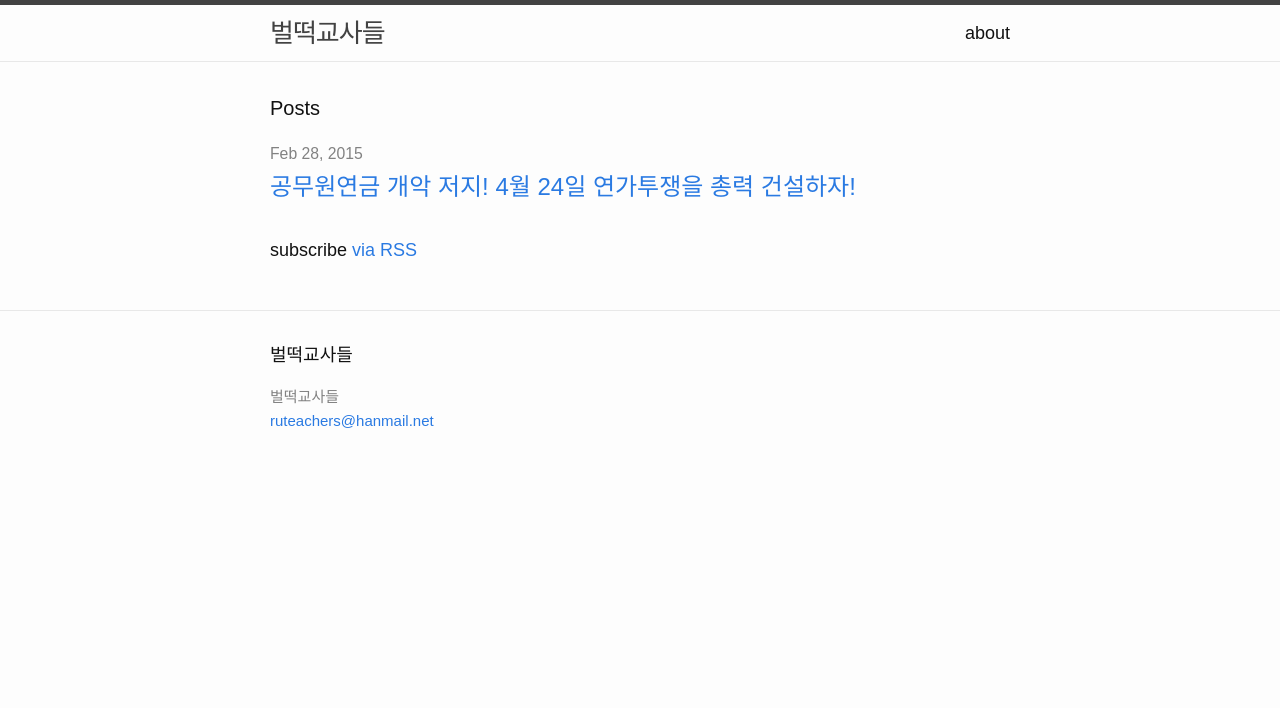
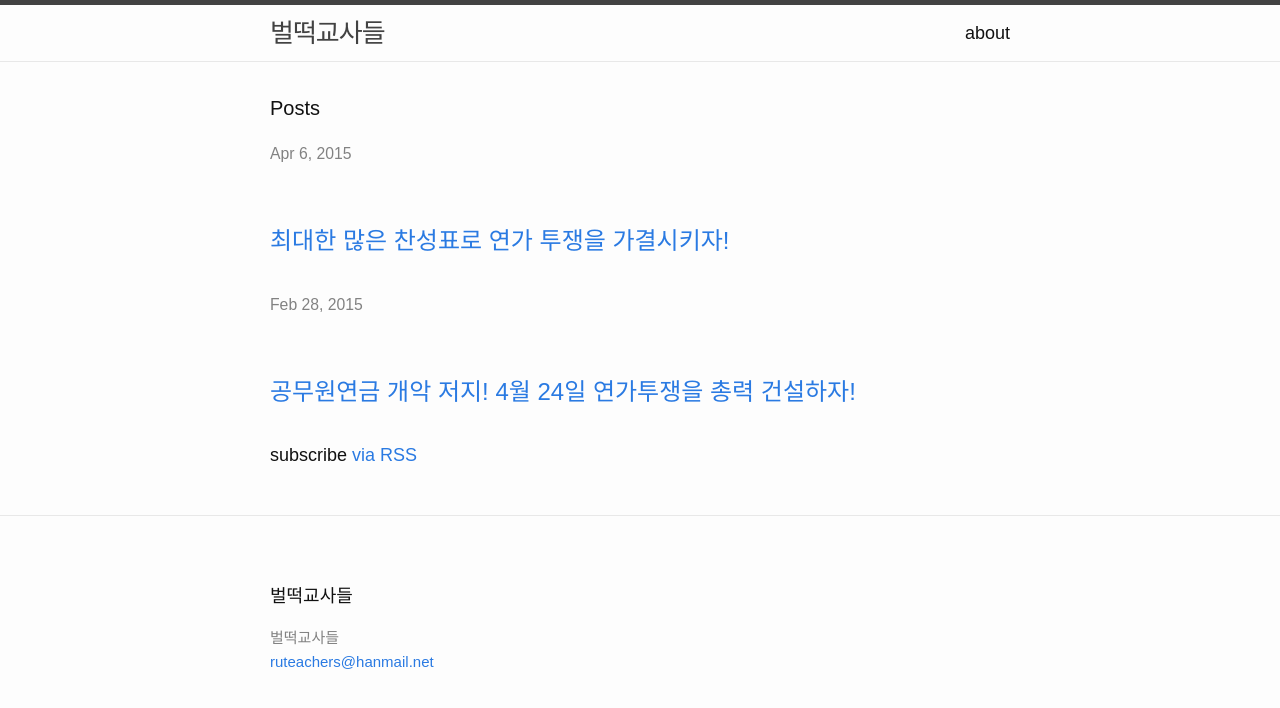
Before and after one commit to ruteachers/ruteachers.github.io, a Jekyll site: the page built from index.html, in a window 1280 px wide. Shown: the top 708 px of the page. Built offline with Jekyll 4.4.1, drawn with Linux system fonts in a browser that asks for light colours; some of the changed lines change nothing that is shown.

Commit message:
4월 6일 호외

```diff
--- /dev/null
+++ b/_posts/2015-04-06-annual-leave-struggle.md
@@ -0,0 +1,123 @@
+---
+layout: post
+title:  "최대한 많은 찬성표로 연가 투쟁을 가결시키자!"
+date:   2015-04-06
+---
+
+4.24 민주노총 총파업을 앞두고 전교조를 비롯한 각 부문에서 총투표가 진행 중이다. 이미 투표가 끝난 현대·기아차 등 금속 조합원들의 투표 참여율이 높다고 한다.
+
+![](/assets/2015-04-06-1.jpg)
+
+전교조는 오늘(4월 6일)부터 8일까지 연가 투쟁 찬반 투표를 한다. 공무원노조도 4월 6~7일 찬반 투표를 할 예정이다. 정부는 전교조와 공무원노조의 파업 찬반 투표를 ‘불법’으로 몰고 있다. 공무원연금 개악을 최우선적 국정 과제로 삼는 정부에게 전교조와 공무원노조의 집단 행동 가능성은 원치 않을 뿐 아니라 용납해서도 안 되는 상황이기 때문이다.
+
+반대로, 총투표에서 찬성표가 최대한 많이 나와 조합원들의 자신감이 높아지고, 그 결과 연가 투쟁의 규모가 커질 때 공무원연금 개악을 저지할 가능성도 커질 것이다. 그런 점에서 연가 투쟁에 직접 참가할 조합원만 찬성표를 던지라는 일각의 주장은 사실상 연가 투쟁 반대 입장일 뿐이다.
+
+협상으로는 공무원연금 개악을 막을 수 없다. 실무기구 이전에 존재했던 대타협기구도 개악의 폭을 다퉜을 뿐 개악 저지를 위해 기능하지 않았다.
+
+그러므로 실무기구에 들어가 새정치연합을 견인해 연금 개악을 막는다는 것은 전혀 가능하지가 않다. 새정치연합 대표 문재인은 “정부·여당이 공무원연금 개혁에 나선 것은 매우 용기 있고 잘한 일”이라고 말했다. 지난 3월 청와대에 가서 박근혜를 만나 다시 공무원연금 개악의 필요성에 동의했다. 문재인은 보수층의 지지를 얻으려고 이승만과 박정희 묘소를 참배하고, 최근에는 천안함이 ‘북한 잠수정에 의해 폭침’ 당했다고 말했다. 이런 당이 교사·공무원 노동자들의 노후를 방어하리라 기대해서는 안 된다.
+
+오직 우리의 투쟁만이 공무원연금을 지킬 수 있다. 지난해 11월 1일 공무원 노동자 12만 명이 모여 연금 개악에 항의하자, 그제서야 박근혜 정부는 자신들이 반대하던 협상의 장(대타협기구)을 열었다.
+
+그러나 전교조가 9년 만에 준비하는 연가 투쟁이 돈 문제라는 것에 부담을 느끼는 조합원들도 있을 것이다. 그래서 연금이 아니라 세월호 참사 진실 규명을 요구하는 것이 더 바람직하다는 의견도 나온다. 세월호 참사 진실 규명은 매우 중요하고, 전교조 조합원들은 그 운동에 적극 동참해야 한다. 그런 점에서 연가 투쟁의 슬로건에 세월호 진실 규명을 포함한 것은 잘한 일이다.
+
+그러나 세월호 쟁점과 공무원연금 쟁점을 대립시켜, 전교조는 전자를 위해서만 투쟁해야 한다는 주장은 잘못된 편향이다. 전교조는 공무원연금 개악 저지를 위해서도 투쟁해야 한다. 공무원연금 개악 공격은 사학연금, 국민연금 등 공적 연금 전반에 대한 공격의 시작점이다. 공무원연금 개악을 막지 못하면 교사·공무원의 노동시장 구조 개악, 공공기관 ‘가짜’ 정상화 대책, 공적 연금 민영화로 연결될 수 있다. 요컨대, 공무원연금 개악 저지 투쟁은 공적 연금 강화, 노동시장 구조 개악 저지, 공공부문 민영화 반대, 사회 공공성 강화를 위한 투쟁이기도 하다.
+
+9년 만에 준비하는 연가 투쟁이기 때문에 투쟁 동력을 고민하는 조합원들이 많을 것이다. 동력이 충분한 상태에서 투쟁할 수 있다면 그것처럼 유리한 투쟁도 없을 것이다. 그러나 투쟁할 수밖에 없는 경우가 훨씬 더 많다. 박근혜 정권이 4월 임시국회에서 공무원연금 개악 통과를 연일 독려하는 상황이다. 이 상황에서 투쟁 준비가 충분치 못하다거나 여론의 역풍이 우려된다며 수세적으로 후퇴하는 것은 사태를 악화시킬 뿐이다. 진지하게 연가 투쟁을 조직하면서 동력을 최대한 끌어올리기 위해 노력하는 것, 그것만이 공무원연금 전투에서 승리의 가능성을 높일 수 있는 유일한 방법이다.
+
+## 노동시장 구조 개악은 교사들의 노동조건도 겨냥하고 있다
+
+4.24 연가 투쟁은 공무원연금 개악 저지와 함께 노동시장 구조 개악 저지를 주요 요구로 삼고 있다.
+
+노동시장 구조 개악 저지는 민주노총 4.24 파업의 핵심 요구 중 하나다. 전교조가 이를 연가 투쟁의 주요 요구로 건 것은 단지 연대의 의미만이 아니다. 물론 민주노총과 연대해 연가 투쟁을 하는 것은 매우 중요한 의미가 있지만 말이다.
+
+박근혜 정부는 노동시장 구조 개악을 공공부문에서부터 밀어붙이려 한다. 공무원연금 개악과 함께 업무 저성과자 퇴출제, 성과연봉제, 임금피크제 등 노동시장 구조 개악도 공공부문을 우선적 공격 대상으로 삼고 있다.
+
+이런 노동시장 구조 개악은 교사들의 노동조건 악화와 밀접하게 연결돼 있다. 실제로, 교육부는 2015년 상반기 중 성과급-교원평가-근무평정을 일원화하는 방향으로 교원평가 개악안을 추진중이다. 이는 박근혜의 대선 공약이기도 했다.
+
+이런 일원화 개악은 직무성과급제를 통한 저성과자 퇴출, 이를 통해 해고를 쉽게 하고자 하는 노동시장 구조 개악과 맞닿아 있다.
+
+또, 직무성과급 같은 임금 체계 개편은 지난 2월 7일 공무원연금에 관한 정부 기초안에도 반영돼 있다. 정부는 기여금 납부 기한을 현재 20년에서 국민연금과 같이 10년으로 하겠다고 했다. 이는 공무원연금을 국민연금화하려는 의도이자, 임금 체계를 호봉제(10년) → 성과연봉제(10년) → 임금피크제(정년까지)로 개편하려는 것과 관련 있다.
+
+박근혜는 노동시장 구조 개악이 “선택이 아니라 필수적인 생존 전략”이라고 했다. 박근혜가 필사적인 만큼 우리 편도 단호함을 가지고 대처해야 한다. 그러려면 4·24 총파업과 연가 투쟁이 실질적이 돼야 한다.
+
+<table>
+	<thead>
+		<tr>
+			<th>노동시장 구조 개악</th>
+			<th>교사 부문 해당 사항</th>
+		</tr>
+	</thead>
+	<tbody>
+		<tr>
+			<td>저성과자 해고</td>
+			<td>교평/근평 일원화 → 성과급 → 성과연봉제 → 2진 아웃</td>
+		</tr>
+		<tr>
+			<td>비정규직 고용 기간 4~5년으로 연장</td>
+			<td>정규직 교원 정원 축소, 교사/비교사 비정규직 확대</td>
+		</tr>
+		<tr>
+			<td>임금체계 개편</td>
+			<td>호봉제(10년) → 성과연봉제(10년) → 임금피크제(정년까지)</td>
+		</tr>
+		<tr>
+			<td>탄력근로제 확대</td>
+			<td>시간선택제 교사 확대</td>
+		</tr>
+		<tr>
+			<td>55살 이상 노동자와 전문 직종 등에 파견 전면 허용</td>
+			<td>명예 퇴직자와 전문직에 대한 교직 개방으로 학교에도 파견 비정규직 교사 근무</td>
+		</tr>
+	</tbody>
+</table>
+
+
+## 세월호 진상 규명을 완전 무력화시킬 시행령 폐기하라
+
+세월호 참사 이후 유가족들과 많은 평범한 사람들은 결코 진상 규명과 책임자 처벌 요구를 포기한 적이 없다. 그리고 세월호참사특별조사위원회(특조위)의 빠른 활동 개시와 세월호의 온전한 인양을 촉구해 왔다.
+
+![](/assets/2015-04-06-2.jpg)
+
+그런데 박근혜 정부가 3월 27일 입법예고한 시행령은 조사권만 부여된 반쪽짜리 특조위마저 관제 허수아비 기구로 만드는 것이었다. 조사 대상인 행정부의 관료가 특조위에 임명직으로 와서 돈과 인력을 통제하고, 특조위의 진상 규명 범위를 정부와 검찰, 감사원 등이 내놓은 조사 결과에 대한 검증만 하도록 해 놨기 때문이다.
+
+교활하게도, 정부는 시행령에 대한 분노를 물타기 하려고 배·보상금 액수를 발표했다. 그것도 국민성금과 개인이 든 민간보험 금액까지 포함시켜 마치 세금으로 이 모든 돈을 지급하는 듯 언론 플레이를 하면서 유가족들을 능욕했다.
+
+새누리당 김진태 의원은 1천억 원이 넘게 드는 세월호 선체 인양을 할 수 없다고 말했다. 한 포대당 2조 원이 드는 사드(고고도미사일방어체계)는 배치하려고 하면서(미국은 당연히 한국에 비용 분담을 요구할 것이다), 1천억 원의 선체 인양 비용은 아깝다는 것이다.
+
+박근혜 정부가 진상 규명을 필사적으로 가로막는 것은, 세월호 참사가 자본가의 이윤을 위해서는 노동계급과 평범한 사람들의 안전은 간단히 무시되는 체제가 낳은 비극이기 때문이다. 이 체제의 수혜자들과 통치자들은 이익과 권력으로 유착돼 있다. 박근혜는 이들을 대변한다.
+
+그래서 박근혜는 세월호 참사 진실 규명이 다시금 사람들의 관심사가 되는 것도, 이것이 민주노총 파업과 연결되는 것도, 4.29 재보선의 쟁점이 되는 것도 원하지 않는다.
+
+그러나 우리는 세월호 참사의 진실을 바닷속에 가라앉힐 수 없다. 전교조 조합원들은 공동 수업, 교사 시국 선언, 16일 지역별 범국민 추모제와 18일 범국민 추모대회(오후 4시 서울 집중)에 적극 참가하자. 바람직하게도, 4월 24일 전교조 연가 투쟁의 요구 중 하나가 4.16 진상 규명이다. 세월호 참사가 이윤 경쟁 체제에서 비롯한 비극이라면, 이윤을 만들기도 하지만 이윤 생산을 멈출 수도 있는 잠재력을 지닌 노동자들이 그 문제 해결의 중심에 서야 한다.
+
+세월호 참사 진실 규명 운동이 크게 일어나면 그 다음 주에 있을 민주노총 파업과 전교조 연가 투쟁도 긍정적으로 고무할 것이다.
+
+세월호 참사 진실 규명 운동이 최대한 크게 일어나 진실을 묻으려는 박근혜의 시도가 좌절될 수 있도록 민주노총 조합원과 전교조 조합원들이 그 운동에 적극 동참하자.
+
+## 공투본이 공동 투쟁 기구가 아니라 양보 교섭의 수단이 돼 버린 지금, 집행부는 공투본을 탈퇴해 투쟁 속의 단결을 구축해야
+
+3월 28일 교사·공무원 8만 명이 공무원연금 개악 저지 집회에 참가했다. 그런데 바로 전날 공무원노조·공노총·교총 지도부가 ‘더 내는 방향으로의 고통분담을 감수’하겠다는 입장을 발표했다. 구체적인 개악안 마련을 위해 여야는 대타협기구의 연장선인 실무기구를 만들기로 했다. 연금 전투의 김을 빼는 일이었다.
+
+이날 집회에서 공무원노조 이충재 위원장은 “투쟁과 교섭을 병행하겠다”고 밝혔다. 실무기구 참여 여지를 남겨둔 발언이었다. 이충재 위원장이 연설할 때, 연단 앞에서 공무원노조와 전교조 활동가 30여 명이 이충재 위원장의 양보 교섭 시도에 반대하는 팻말 시위를 벌였다. 팻말에는 “실무협의체 참가 말고 함께 투쟁합시다”, “우리는 집행부의 양보안을 인정할 수 없습니다” 같은 구호가 적혀 있었다. 대타협기구 활동 종료를 앞둔 3월 25일 전교조 지회장 51명이 공무원노조 지도부에게 ‘대타협기구를 탈퇴해 전교조와 함께 싸우자’고 호소하는 입장을 공개 발표하기도 했다.
+
+실무기구에 참여해 새정치연합을 견인해 연금 개악을 막겠다는 공무원노조 지도부의 생각은 몽상이다. 실무기구의 목적은 구체적인 개악안을 만드는 것이다. 시한도 정해져 있다. 언론에서는 벌써부터 4월 23일이 데드라인이라는 보도가 나오고 있다. 이날은 민주노총 파업과 전교조 연가 투쟁 딱 하루 전이다. 박근혜 정권은 협상의 모양새를 갖춰 개악에 대한 반발을 최소화하는 한편, 4월 파업에 찬물을 끼얹으려고 안간힘을 다하고 있다. 따라서 전교조 집행부가 실무기구 참여를 거부한 것은 옳다.
+
+다만, 집행부에게 주마가편(走馬加鞭)일 수도 있는 고언(苦言) 한 가지를 드리고 싶다. 전교조 집행부가 공투본에서 탈퇴해야 한다는 것이다. 전교조를 제외한 나머지 공투본 대표 단체들은 대타협기구에 참여했다. 3월 30일에는 공투본 명의로 실무기구에 당사자 참여를 요구했다. 대다수 공투본 대표 단체들은 공투본을 연금 개악을 막기 위한 공동 투쟁 기구가 아니라 양보 교섭의 수단으로 활용하고 있다.
+
+공투본을 탈퇴하면 공무원노조와의 공동 투쟁이 어려워지고 투쟁 동력도 감소할 거라는 우려가 있을 수도 있다. 그러나 공투본은 이미 서로 다른 방향을 향하고 있다. 공노총과 교총은 양보 교섭을 하자는 입장이다. 공무원노조 지도부는 협상과 투쟁의 병행을 말하지만, 실천에서는 양보 교섭이다. 전교조 지도부는 투쟁을 강조한다. 서로 다른 방향을 향하고 있는 상황에서 단결만 강조하면 투쟁력이 마비될 것이다.
+
+반대로 전교조 지도부가 위험한 동맹들과의 분열을 감수할 때 진정으로 투쟁 속의 단결을 이룰 가능성이 생겨날 것이다. 전교조 집행부가 공투본을 탈퇴하면서 공무원노조 지도부의 동요(사실상 양보 교섭으로 기울어져 있다)를 비판한다면, 공무원노조 내 투쟁을 원하는 조합원들에게 힘을 실어 줄 수 있을 것이기 때문이다. 그리 되면 연금 전투의 방향이 양보 교섭에서 투쟁 쪽으로 바뀔 수 있는 전기가 마련될 수도 있다.
+
+## 4월 24일 연가 투쟁, 서울 상경 집중이 효과적이다
+
+전교조는 4월 24일 연가를 내고 서울로 상경해 1박 2일 집중 집회와 시위를 벌이기로 했다.
+
+그런데 일각에서는 지역별 분산 집회를 하자는 주장이 나온다. 지역별 분산 집회를 하면 조합원들이 늦게라도 참가할 수 있고, 지역에서 함께 파업을 조직한 다른 민주노총 작업장이 지역 집회를 하기 때문에 전교조만 서울로 상경하는 게 연대를 훼손하는 것 같다는 것이다.
+
+사실, 이번 경우에는 민주노총 파업 집회 자체가 서울 상경 집중이여야 했다. 수십만 명이 참가하는 파업 집회라면 모를까, 그런 규모가 아니라면 최대한 서울 상경 집중 집회를 하는 것이 파업의 시위 효과를 키울 수 있기 때문이다. 그런데 4월 파업을 부담스러워 한 노조 지도자들이 파업의 시위 효과를 감소시킬 지역별 분산 집회를 요구해 덜 효과적인 투쟁 방식으로 결정됐다.
+
+그러므로 전교조 지도부가 서울 상경 집중 투쟁을 조직하는 것은 옳다. 게다가 사용자들의 이윤을 직접 타격하는 경제적 효과를 누릴 수 없는 전교조의 연가 투쟁은 정치적 시위 효과를 극대화해야 한다.
+
+서울 집중 집회를 하는 경우와 여러 지역으로 분산해 집회를 하는 경우를 비교해 보자. 이번 연가 투쟁 규모는 수천 명 정도 될 것으로 예상된다. 지역별 분산 집회를 한다면 각각 수백 명 규모밖에 안 될 것이고, 그리 되면 정부에 항의하는 시위 효과가 대폭 감소할 것이다. 당연히 우리 스스로 힘을 확인하기도 어렵다.
+
+반면, 상경 집중 투쟁은 적어도 수천 명이 참가해 시위 효과를 키울 수 있고, 따라서 지역별 분산 집회보다 참가 조합원들의 자신감을 북돋는 데서 더 유리할 것이다.
--- a/_sass/_base.scss
+++ b/_sass/_base.scss
@@ -43,6 +43,9 @@ ul, ol, dl, figure,
 img {
     max-width: 100%;
     vertical-align: middle;
+    margin-right: auto;
+    margin-left: auto;
+    display: block;
 }
 
 
@@ -83,6 +86,9 @@ h1, h2, h3, h4, h5, h6 {
     font-weight: 300;
 }
 
+h2 {
+    margin-top: 2em;
+}
 
 
 /**
@@ -202,3 +208,13 @@ pre {
         }
     }
 }
+
+table {
+    border-collapse: collapse;
+    margin: 1em auto;
+}
+th, td {
+    border: 1px solid #777;
+    font-size: 0.9em;
+    padding: 5px;
+}
```
Also changed, not shown: assets/2015-04-06-1.jpg (added), assets/2015-04-06-2.jpg (added).
